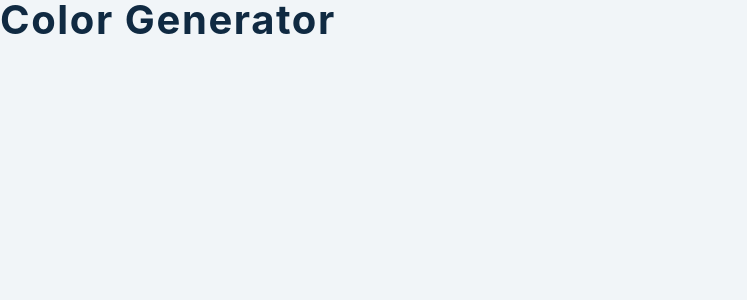
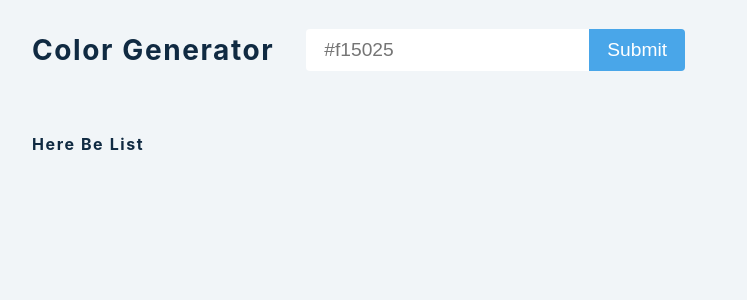
Before and after one commit to omar-zeineddine/react-mini-projects, a React (Vite) app: page / in a window 1280 px wide. Shown: the top 300 px of the page, without its empty margins (0-747 px from the left). Built offline with nearby package versions, Linux system fonts and the light colour scheme.

Commit message:
feat - add initial project structure

```diff
--- a/src/App.jsx
+++ b/src/App.jsx
@@ -1,11 +1,39 @@
+import { useState } from "react";
+import Values from "values.js";
 import SingleColor from "./SingleColor";
-import Values from "values.js";
 
 function App() {
+  const [color, setColor] = useState("");
+  const [err, setErr] = useState(false);
+  const [list, setList] = useState([]);
+
+  const handleSubmit = (e) => {
+    e.preventDefault();
+    console.log("log");
+  };
+
   return (
-    <div>
-      <h2>Color Generator</h2>
-    </div>
+    <>
+      <section className="container">
+        <h3>color generator</h3>
+        <form onSubmit={handleSubmit}>
+          <input
+            type="text"
+            value={color}
+            onChange={() => setColor(e.target.value)}
+            placeholder="#f15025"
+          />
+          <button className="btn" type="submit">
+            submit
+          </button>
+        </form>
+      </section>
+      <section className="colors">
+        <div className="container">
+          <h4>here be list</h4>
+        </div>
+      </section>
+    </>
   );
 }
 
```
